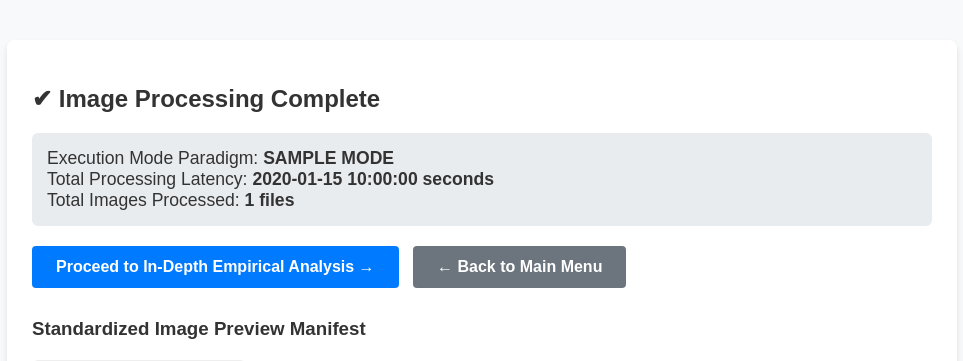
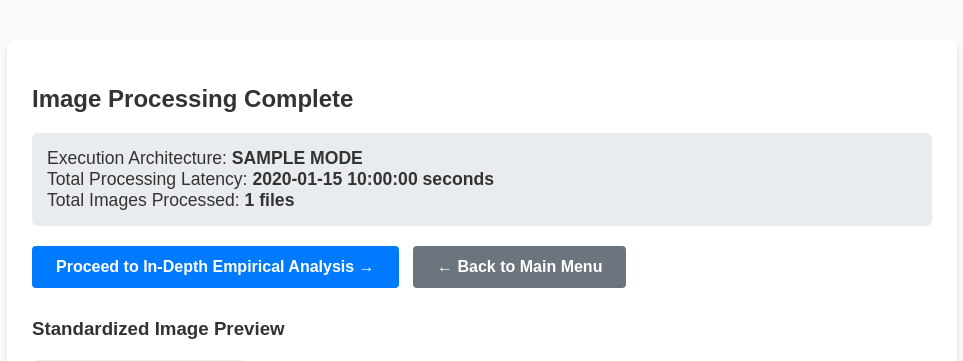
Before and after one commit to arepkimi/fyp-distributed-system, a Flask app: template dashboard/templates/results.html in a window 1280 px wide. Shown: the top 361 px of the page, without its empty margins (158-1121 px from the left). Run offline with Flask 3, Linux system fonts and the light colour scheme; the template is opened without the code that fills it: most values are stand-ins (such as "Sample title", 1, 10 or a date in 2020); parts of the project's set-up code (start-up, migrations or seed data) failed here and were passed over.

Commit message:
Update results.html

```diff
--- a/dashboard/templates/results.html
+++ b/dashboard/templates/results.html
@@ -2,7 +2,7 @@
 <html lang="en">
 <head>
     <meta charset="UTF-8">
-    <title>Pipeline Operational Results</title>
+    <title>Processing Results</title>
     <style>
         body { font-family: sans-serif; margin: 40px; background: #f8f9fa; color: #333; }
         .card { background: white; padding: 25px; border-radius: 8px; box-shadow: 0 4px 6px rgba(0,0,0,0.1); max-width: 900px; margin: 0 auto; }
@@ -18,10 +18,10 @@
 <body>
 
 <div class="card">
-    <h2>✔ Image Processing Complete</h2>
+    <h2>Image Processing Complete</h2>
 
     <div class="meta-banner">
-        Execution Mode Paradigm: <strong>{{ mode.upper() }}</strong> <br>
+        Execution Architecture: <strong>{{ mode.upper() }}</strong> <br>
         Total  Processing Latency: <strong>{{ total_time }} seconds</strong> <br>
         Total Images Processed: <strong>{{ count }} files</strong>
     </div>
@@ -31,7 +31,7 @@
         <a href="/" class="btn btn-secondary">← Back to Main Menu</a>
     </div>
 
-    <h3>Standardized Image Preview Manifest</h3>
+    <h3>Standardized Image Preview</h3>
     <div class="grid">
         {% for item in results %}
         <div class="img-container">
```
